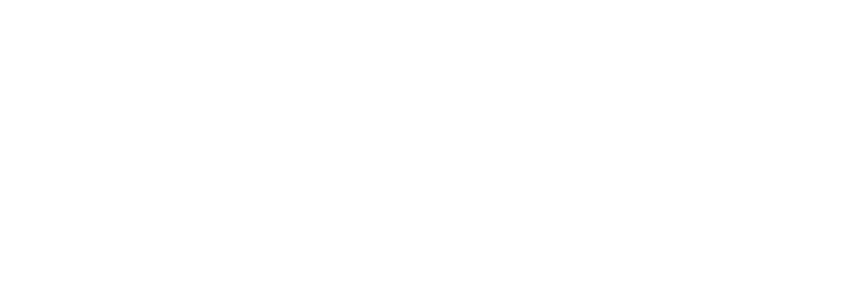
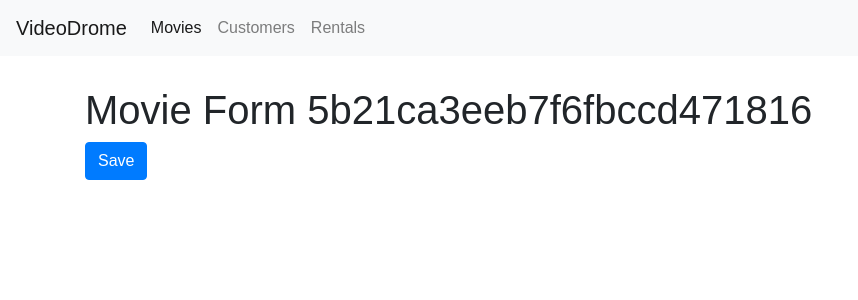
Before and after one commit to SashoTatarski/VideoDrome, a React app: page /movies/5b21ca3eeb7f6fbccd471816 in a window 1280 px wide. Before the commit this address had no page. Shown: the top 300 px of the page, without its empty margins (0-858 px from the left). Built offline with nearby package versions, Linux system fonts and the light colour scheme; the HTML template or start-up script is replaced by a standard one.

Commit message:
Routes implemented

```diff
--- a/src/App.js
+++ b/src/App.js
@@ -1,20 +1,27 @@
 import React from 'react';
-import { Route, Routes } from 'react-router-dom';
+import { Navigate, Route, Routes } from 'react-router-dom';
 import Customers from './components/customers';
+import MovieForm from './components/movieForm';
 import Movies from './components/movies';
+import NavBar from './components/navBar';
 import NotFound from './components/notFound';
 import Rentals from './components/rentals';
 
 const App = () => {
   return (
+    <>
+      <NavBar />
       <main className="container">
         <Routes>
+          <Route path="/movies/:id" element={<MovieForm />}></Route>
           <Route path="/movies" element={<Movies />}></Route>
           <Route path="/customers" element={<Customers />}></Route>
           <Route path="/rentals" element={<Rentals />}></Route>
           <Route path="/not-found" element={<NotFound />}></Route>
+          <Route path="/" element={<Navigate to="/movies" />} />
         </Routes>
       </main>
+    </>
   );
 };
 
--- a/src/components/movieForm.jsx
+++ b/src/components/movieForm.jsx
@@ -1,7 +1,20 @@
 import React from 'react';
+import { useNavigate, useParams } from 'react-router-dom';
 
 const MovieForm = () => {
-  return <h1>MovieForm</h1>;
+  const { id } = useParams();
+  const history = useNavigate();
+  return (
+    <div>
+      <h1>Movie Form {id}</h1>
+      <div
+        className="btn btn-primary"
+        onClick={() => history('/movies')}
+      >
+        Save
+      </div>
+    </div>
+  );
 };
 
 export default MovieForm;
--- a/src/components/moviesTable.jsx
+++ b/src/components/moviesTable.jsx
@@ -1,5 +1,6 @@
+import PropTypes from 'prop-types';
 import React from 'react';
-import PropTypes from 'prop-types';
+import { Link } from 'react-router-dom';
 import Like from './common/like';
 import Table from './common/table';
 
@@ -8,10 +9,16 @@
   onDelete,
   onLike,
   sortColumn,
-  onSort
+  onSort,
 }) => {
   const columns = [
-    { path: 'title', label: 'Title' },
+    {
+      path: 'title',
+      label: 'Title',
+      content: (movie) => (
+        <Link to={`/movies/${movie._id}`}>{movie.title}</Link>
+      ),
+    },
     { path: 'genre.name', label: 'Genre' },
     { path: 'numberInStock', label: 'Stock' },
     { path: 'dailyRentalRate', label: 'Rate' },
@@ -49,7 +56,7 @@
   onSort: PropTypes.func.isRequired,
   onLike: PropTypes.func.isRequired,
   onDelete: PropTypes.func.isRequired,
-  movies: PropTypes.array.isRequired
+  movies: PropTypes.array.isRequired,
 };
 
 export default MoviesTable;
--- a/src/components/navBar.jsx
+++ b/src/components/navBar.jsx
@@ -1,13 +1,14 @@
 import React from 'react';
+import { Link, NavLink } from 'react-router-dom';
 
 const NavBar = () => {
   return (
-    <nav class="navbar navbar-expand-lg navbar-light bg-light">
-      <a class="navbar-brand" href="#">
+    <nav className="navbar navbar-expand-lg navbar-light bg-light">
+      <Link className="navbar-brand" to="/">
         VideoDrome
-      </a>
+      </Link>
       <button
-        class="navbar-toggler"
+        className="navbar-toggler"
         type="button"
         data-toggle="collapse"
         data-target="#navbarSupportedContent"
@@ -15,29 +16,20 @@
         aria-expanded="false"
         aria-label="Toggle navigation"
       >
-        <span class="navbar-toggler-icon"></span>
+        <span className="navbar-toggler-icon"></span>
       </button>
-      <div
-        class="collapse navbar-collapse"
-        id="navbarSupportedContent"
-      >
-        <ul class="navbar-nav mr-auto">
-          <li class="nav-item active">
-            <a class="nav-link" href="#">
-              Movies <span class="sr-only">(current)</span>
-            </a>
-          </li>
-          <li class="nav-item">
-            <a class="nav-link" href="#">
-              Customers
-            </a>
-          </li>
-          <li class="nav-item">
-            <a class="nav-link" href="#">
-              Rentals
-            </a>
-          </li>
-        </ul>
+      <div className="collapse navbar-collapse" id="navbarNavAltMarkup">
+        <div className="navbar-nav">
+          <NavLink className="nav-item nav-link" to="/movies">
+            Movies
+          </NavLink>
+          <NavLink className="nav-item nav-link" to="/customers">
+            Customers
+          </NavLink>
+          <NavLink className="nav-item nav-link" to="/rentals">
+            Rentals
+          </NavLink>
+        </div>
       </div>
     </nav>
   );
--- a/src/index.css
+++ b/src/index.css
@@ -1,7 +1,11 @@
 body {
     margin: 0;
-    padding: 20px 0 0 0;
+    padding: 0 0 0 0;
     font-family: sans-serif;
+}
+
+.navbar {
+    margin-bottom: 30px;
 }
 
 .clickable {
--- a/src/index.js
+++ b/src/index.js
@@ -2,12 +2,12 @@
 import 'font-awesome/css/font-awesome.css';
 import React from 'react';
 import * as ReactDOMClient from 'react-dom/client';
-import { BrowserRouter as Router } from 'react-router-dom';
+import { BrowserRouter } from 'react-router-dom';
 import App from './App';
 import './index.css';
 
 ReactDOMClient.createRoot(document.getElementById('root')).render(
-  <Router>
+  <BrowserRouter>
     <App />
-  </Router>
+  </BrowserRouter>
 );
```
Also changed, not shown: 1 other file (tests, documents, lock files or other folders). Lines whose indentation alone changed are shown as unchanged.
